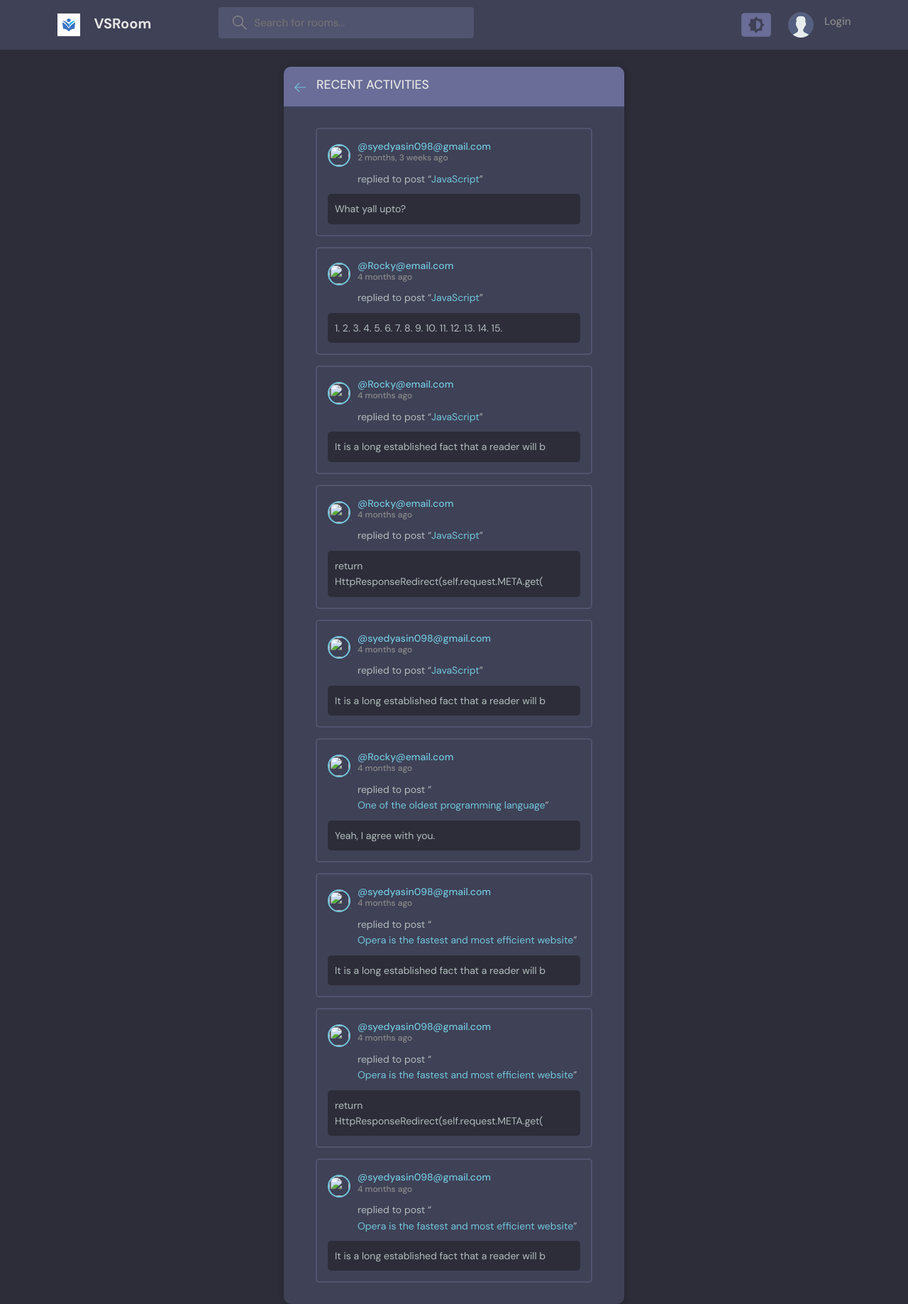
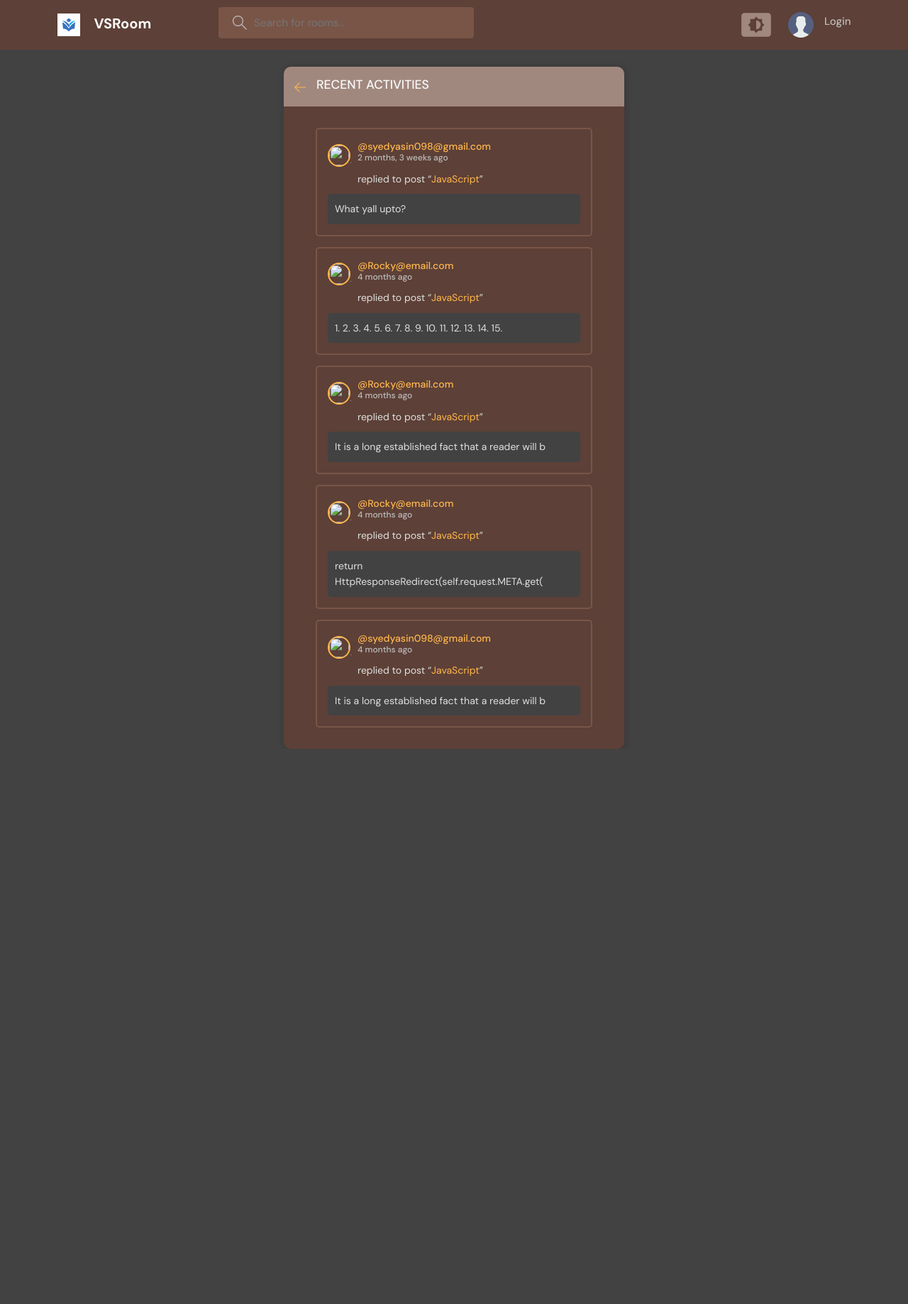
Before and after one commit to SyedYeasin-Coder/StudyRoom-Project_Django, a Django app: page /activity/ in a window 1280 px wide. Shown: the whole page at 71% size. After the commit the page ends 1055 px from the top, so only its background shows below. Run offline with Django 5.2, Linux system fonts and the light colour scheme; data comes from the database, SQL or seed files in the repository; both versions use the stored data as it was after the commit.

Commit message:
All The Work Done Before A Big Change

```diff
--- a/base/templates/base/login_register.html
+++ b/base/templates/base/login_register.html
@@ -3,6 +3,7 @@
 {% block text %}
 
 <main class="auth layout">
+
   {% if page == 'login' %}
   <div class="container">
     <div class="layout__box">
@@ -48,6 +49,7 @@
   </div>
   <!--! Register -->
   {% else %}
+
   <div class="container">
     <div class="layout__box">
       <div class="layout__boxHeader">
--- a/base/views.py
+++ b/base/views.py
@@ -12,22 +12,24 @@ from django.views.decorators.csrf import csrf_exempt
 def loginPage(request):
     page = 'login'
     me = ''
+
     if request.user.is_authenticated:
         return redirect('home')
 
     if request.method == "POST":
         email = request.POST.get('email')
         password = request.POST.get('password')
-        try:
-            user = User.objects.get(email=email)
-            user = authenticate(request, email=email, password=password)
-            if user != None:
-                login(request, user)
-                return redirect('home')
-        except:
-            me = 'Email or Password doesn\'t match!'
-            return render(request, 'base/login_register.html', {'me' : me,'page' : page})
-    return render(request, 'base/login_register.html', {'page' : page})
+
+        user = authenticate(request, email=email, password=password)
+
+        if user is not None:
+            login(request, user)
+            return redirect('home')
+        else:
+            me = "Invalid email or password!"
+
+    return render(request, 'base/login_register.html', {'me': me, 'page': page})
+
 
 def logoutUser(request):
     logout(request)
@@ -35,18 +37,20 @@ def logoutUser(request):
 
 def registerUser(request):
     form = MyUserCreationForm()
-    me = 'User Already Exists or Password didn\'t match Password Confirmation!'
+    me = ""
 
     if request.method == 'POST':
-        form = MyUserCreationForm(request.POST, request.FILES)  # Include request.FILES here
+        form = MyUserCreationForm(request.POST, request.FILES)
         if form.is_valid():
             user = form.save()
             login(request, user)
             return redirect('home')
         else:
-            return render(request, 'base/login_register.html', {'me': me, 'form': form})
+            me = 'User already exists or passwords did not match!'
 
-    return render(request, 'base/login_register.html', {'form': form})
+    return render(request, 'base/login_register.html', {'me': me, 'form': form})
+
+
 
 
 @login_required(login_url='login')
@@ -89,10 +93,10 @@ def home(request):
         Q(host__username__icontains=q) |
         Q(name__icontains=q) |
         Q(description__icontains=q)
-        )
+        )[:5]
     topics = Topic.objects.all()[:4]
     room_count = rooms.count()
-    messages = Message.objects.filter(Q(room__topic__name__icontains=q))
+    messages = Message.objects.filter(Q(room__topic__name__icontains=q))[:5]
     context = {"rooms" : rooms, "topics" : topics, "room_count" : room_count, "messages": messages}
     return render(request, 'base/Home.html', context)
 def room(request,pk):
@@ -178,5 +182,5 @@ def topicsPage(request):
     return render (request, 'base/topics.html', {"topics": topics})
 
 def activityPage(request):
-    messages = Message.objects.all()
+    messages = Message.objects.all()[:5]
     return render(request, 'base/activity.html', {"messages" : messages})
--- a/manage.py
+++ b/manage.py
@@ -6,7 +6,7 @@ import sys
 
 def main():
     """Run administrative tasks."""
-    os.environ.setdefault('DJANGO_SETTINGS_MODULE', 'studybuddy.settings')
+    os.environ.setdefault('DJANGO_SETTINGS_MODULE', 'vsroom.settings')
     try:
         from django.core.management import execute_from_command_line
     except ImportError as exc:
--- a/static/styles/style.css
+++ b/static/styles/style.css
@@ -1,17 +1,17 @@
 @import url("https://fonts.googleapis.com/css2?family=DM+Sans:wght@400;500;700&display=swap");
 
 :root {
-  --color-main       : #71c6dd;
-  --color-main-light : #e1f6fb;
-  --color-dark       : #3f4156;
-  --color-dark-medium: #51546e;
-  --color-dark-light : #696d97;
-  --color-light      : #e5e5e5;
-  --color-gray       : #8b8b8b;
-  --color-light-gray : #b2bdbd;
-  --color-bg         : #2d2d39;
-  --color-success    : #5dd693;
-  --color-error      : #fc4b0b;
+  --color-main       : #ffb74d;
+  --color-main-light : #fff3e0;
+  --color-dark       : #5d4037;
+  --color-dark-medium: #795548;
+  --color-dark-light : #a1887f;
+  --color-light      : #fafafa;
+  --color-gray       : #bdbdbd;
+  --color-light-gray : #e0e0e0;
+  --color-bg         : #424242;
+  --color-success    : #66bb6a;
+  --color-error      : #e57373;
 }
 
 .LT-1 {
--- a/studybuddy/urls.py
+++ /dev/null
@@ -1,28 +0,0 @@
-"""
-URL configuration for studybuddy project.
-
-The `urlpatterns` list routes URLs to views. For more information please see:
-    https://docs.djangoproject.com/en/5.1/topics/http/urls/
-Examples:
-Function views
-    1. Add an import:  from my_app import views
-    2. Add a URL to urlpatterns:  path('', views.home, name='home')
-Class-based views
-    1. Add an import:  from other_app.views import Home
-    2. Add a URL to urlpatterns:  path('', Home.as_view(), name='home')
-Including another URLconf
-    1. Import the include() function: from django.urls import include, path
-    2. Add a URL to urlpatterns:  path('blog/', include('blog.urls'))
-"""
-from django.contrib import admin
-from django.urls import path,include
-from django.conf import settings
-from django.conf.urls.static import static
-
-urlpatterns = [
-    path('admin/', admin.site.urls),
-    path('', include('base.urls')),
-    path('api/', include('base.api.urls'))
-]
-
-urlpatterns += static(settings.MEDIA_URL, document_root=settings.MEDIA_ROOT)
--- /dev/null
+++ b/vsroom/urls.py
@@ -0,0 +1,12 @@
+from django.contrib import admin
+from django.urls import path,include
+from django.conf import settings
+from django.conf.urls.static import static
+
+urlpatterns = [
+    path('admin/', admin.site.urls),
+    path('', include('base.urls')),
+    path('api/', include('base.api.urls'))
+]
+
+urlpatterns += static(settings.MEDIA_URL, document_root=settings.MEDIA_ROOT)
```
Also changed, not shown: base/templates/base/main.html (+7 -2 lines), studybuddy/asgi.py (deleted, +0 -16 lines), studybuddy/wsgi.py (deleted, +0 -16 lines), vsroom/asgi.py (added, +7 -0 lines), vsroom/settings.py (renamed from studybuddy/settings.py, +2 -14 lines), vsroom/wsgi.py (added, +7 -0 lines), db.sqlite3, static/Images/Edited_cash_sideways.png (added), static/Images/Yeasin_in_Shopno.jpg (added), static/Images/download_1.jpg (added), vsroom/__init__.py (added).
